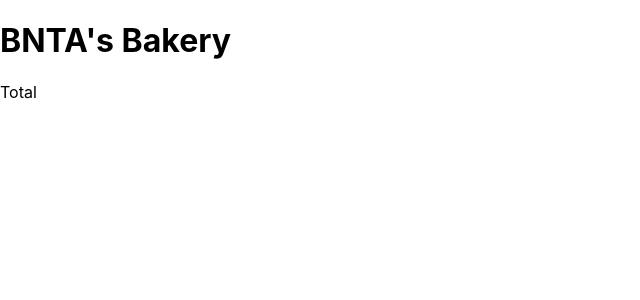
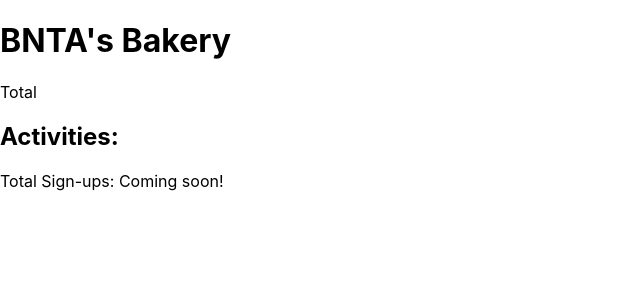
Before and after one commit to nsleeah/lab-react-bakery, a React (Create React App) app: page / in a window 1280 px wide. Shown: the top 300 px of the page, without its empty margins (0-640 px from the left). Built offline with nearby package versions, Linux system fonts and the light colour scheme.

Commit message:
create components for cake container

```diff
--- a/src/App.js
+++ b/src/App.js
@@ -1,10 +1,12 @@
 import './App.css';
+import CakeContainer from './containers/CakeContainer';
 
 function App() {
   return (
     <>
       <h1>BNTA's Bakery</h1>
       <p>Total</p>
+      <CakeContainer />
 
     </>
   );
--- a/src/containers/CakeContainer.js
+++ b/src/containers/CakeContainer.js
@@ -0,0 +1,20 @@
+//src/containers/CakeContainer.js
+import {useState} from 'react';
+
+
+const CakeContainer = () => {
+
+    const [victoriaSpongeCount, setVictoriaSpongeCount] = useState(0);
+    const [teaLoafCount, setTeaLoafCount] = useState(0);
+    const [carrotCakeCount, setCarrotCakeCount] = useState(0);
+
+    return(
+        <>
+            <h2>Activities:</h2>
+            <p>Total Sign-ups: Coming soon!</p>
+        </>
+    )
+
+}
+
+export default CakeContainer
```
